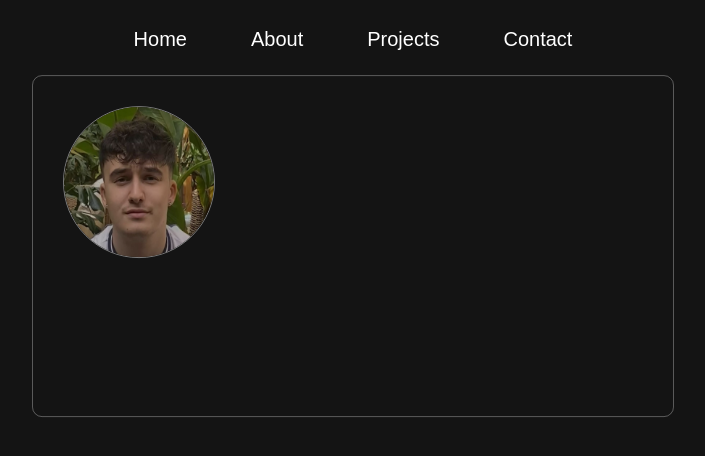
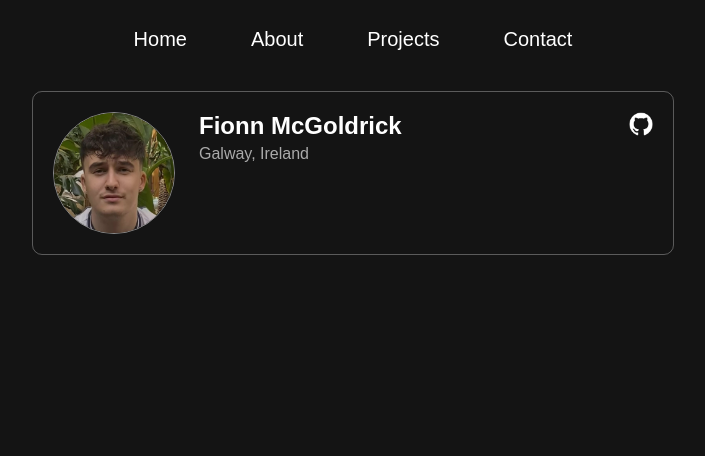
Before and after one commit to fionnmcgoldrick123/portfolio_webpage, a plain HTML site: page frontend/index.html in a window 1280 px wide. Shown: the whole page, without its empty margins (287-992 px from the left). Drawn offline with Linux system fonts and the light colour scheme.

Commit message:
add top-line with name and GitHub icon, location below

```diff
--- a/frontend/about-me-box.css
+++ b/frontend/about-me-box.css
@@ -1,29 +1,53 @@
 .about-me-box {
     display: flex;
-    flex-direction: column;
-    align-items: center;
-    justify-content: center;
-    position: absolute;
-    top: 50%;
-    left: 50%;
-    transform: translate(-50%, -95%);
+    gap: 1.5rem;
+    padding: 1.25rem;
     width: 50%;
-    height: 300px;
     max-width: 600px;
-    padding: 20px;
+    margin: 2rem auto;
     border: 1px solid rgba(255, 255, 255, 0.3);
     border-radius: 10px;
-    text-align: center;
+    color: #fff;
 }
 
 .pfp {
-    width: 150px;
-    height: 150px;
+    width: 120px;
+    height: 120px;
     border-radius: 50%;
+    object-fit: cover;
     border: 1px solid rgba(202, 202, 202, 0.73);
-    filter: brightness(0.8);
-    position: absolute;
-    top: 20px;
-    left: 20px;
-    margin: 10px;
+    filter: brightness(0.9);
+    flex-shrink: 0;
 }
+
+.about-text {
+    display: flex;
+    flex-direction: column;
+    justify-content: flex-start;
+    flex: 1;
+}
+
+.top-line {
+    display: flex;
+    justify-content: space-between;
+    /* name left, GitHub right */
+}
+
+.name {
+    margin: 0;
+    font-size: 1.5rem;
+    font-weight: 700;
+}
+
+.icons {
+    width: 24px;
+    height: 24px;
+    cursor: pointer;
+    filter: invert();
+}
+
+.location {
+    margin: 0.3rem 0 0;
+    font-size: 1rem;
+    color: #aaa;
+}
--- a/frontend/about-me-box.html
+++ b/frontend/about-me-box.html
@@ -1,3 +1,11 @@
 <div class="about-me-box">
-        <img src="../assets/imgs/me2.jpg" alt="Profile Picture" class="pfp">
+  <img src="../assets/imgs/me2.jpg" alt="Profile Picture" class="pfp">
+
+  <div class="about-text">
+    <div class="top-line">
+      <h2 class="name">Fionn McGoldrick</h2>
+      <img src="../assets/imgs/github.png" alt="GitHub" class="icons">
+    </div>
+    <p class="location">Galway, Ireland</p>
+  </div>
 </div>
```
Also changed, not shown: assets/imgs/github.png (added), assets/imgs/linkedin.png (added).
